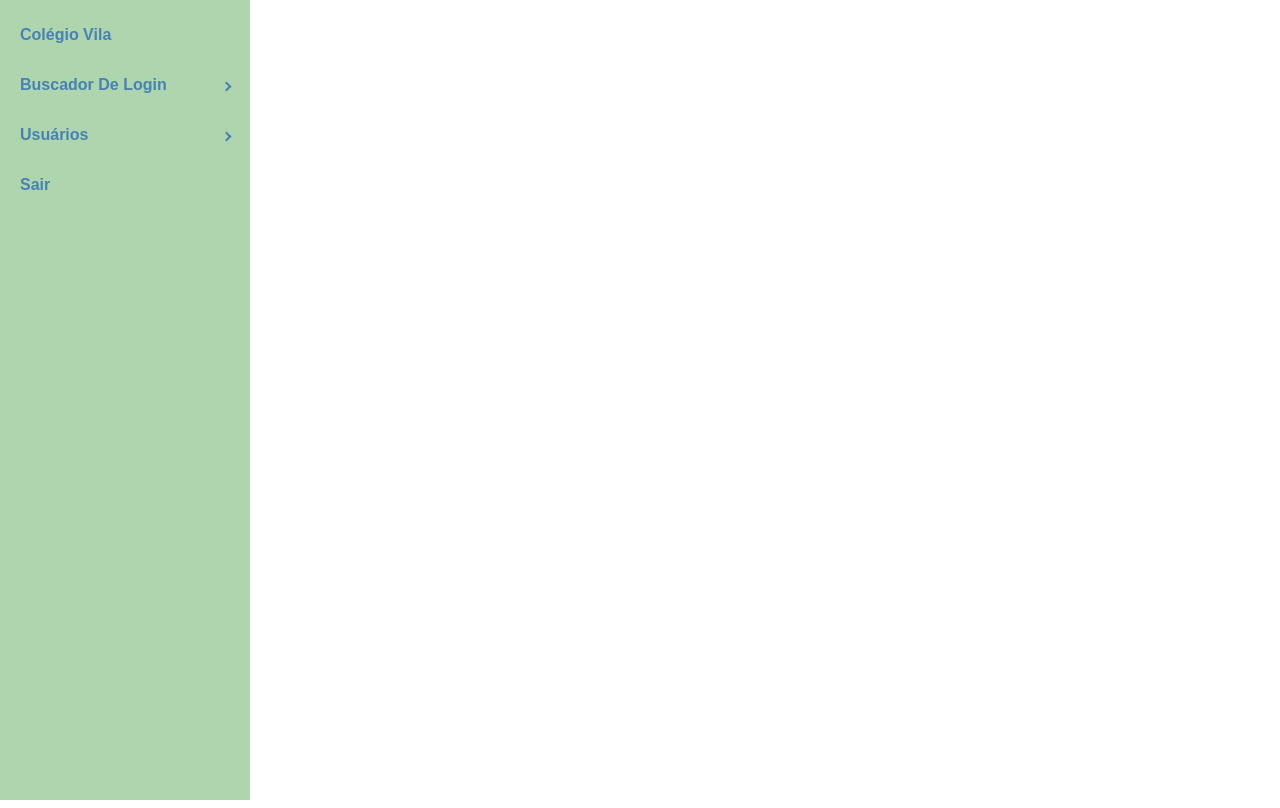
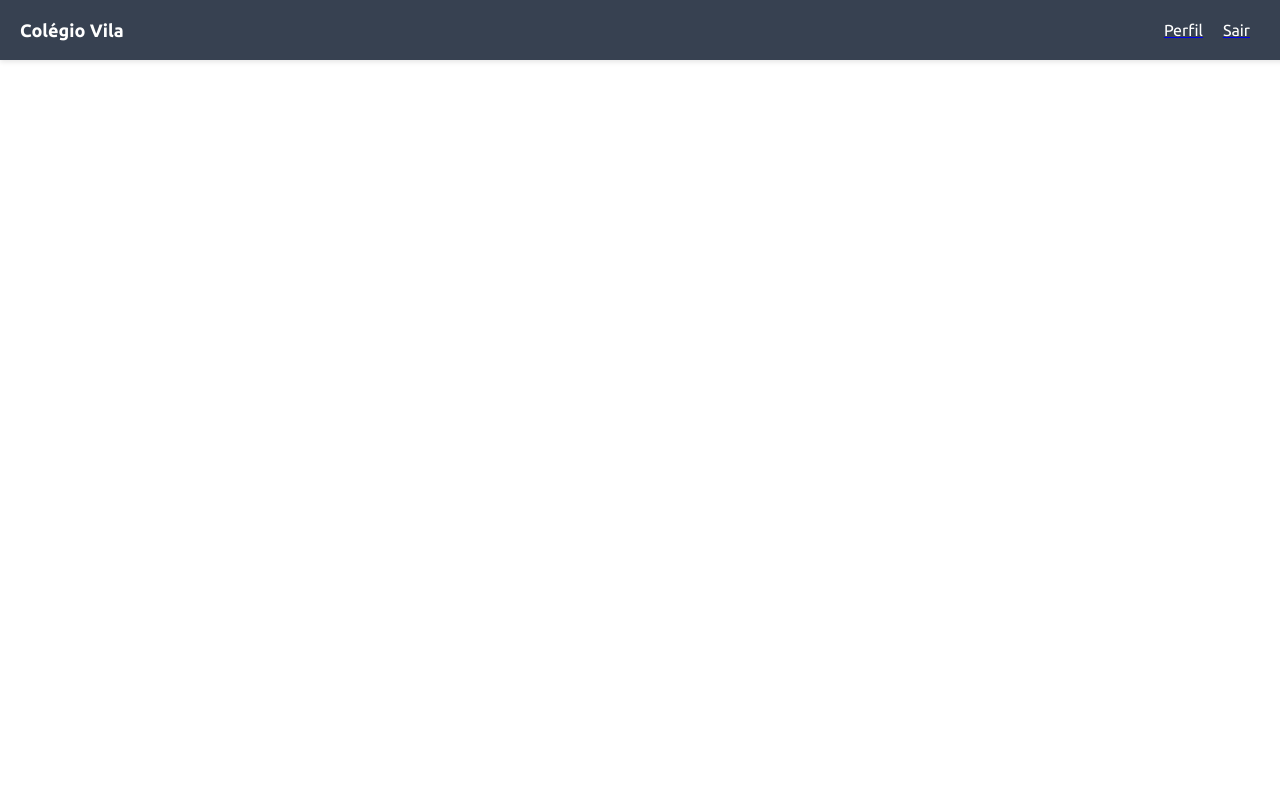
Before and after one commit to Andersonlima13/buscador-nextv2, a Next.js app: page /register in a window 1280 px wide. Built offline with nearby package versions, Linux system fonts and the light colour scheme.

Commit message:
tela inicial ajustada

```diff
--- /dev/null
+++ b/src/app/components/Navbar.jsx
@@ -0,0 +1,70 @@
+// components/Navbar.jsx
+"use client"
+import React from "react";
+import styled from "styled-components";
+import Link from "next/link";
+
+const StyledLinkText = styled.a`
+  color: #ffff;
+  text-decoration: none;
+  font-weight: normal;
+  &:hover {
+    text-decoration: none;
+    color: #3a6d99;
+  }
+`;
+
+const NavContainer = styled.nav`
+  position: fixed;
+  top: 0;
+  left: 0;
+  width: 100%;
+  height: 60px;
+  background: #374151;
+  display: flex;
+  align-items: center;
+  padding: 0 20px;
+  box-shadow: 0 2px 5px rgba(0,0,0,0.1);
+  z-index: 1000;
+`;
+
+const NavSection = styled.div`
+  display: flex;
+  align-items: center;
+  gap: 20px;
+`;
+
+const LeftSection = styled(NavSection)`
+  justify-content: flex-start;
+  width: 250px; /* Mesma largura do sidebar */
+`;
+
+const RightSection = styled(NavSection)`
+  margin-left: auto; /* Mágica do alinhamento à direita */
+  padding-right: 50px; /* Espaço do canto direito */
+`;
+
+const NavTitle = styled.div`
+  color: white;
+  font-size: 18px;
+  font-weight: bold;
+`;
+
+export default function Navbar() {
+  return (
+    <NavContainer>
+      <LeftSection>
+        <NavTitle>Colégio Vila</NavTitle>
+      </LeftSection>
+
+      <RightSection>
+        <Link href="/profile" passHref>
+          <StyledLinkText>Perfil</StyledLinkText>
+        </Link>
+        <Link href="/logout" passHref>
+          <StyledLinkText>Sair</StyledLinkText>
+        </Link>
+      </RightSection>
+    </NavContainer>
+  );
+}
--- a/src/app/components/Sidebar.jsx
+++ b/src/app/components/Sidebar.jsx
@@ -10,7 +10,7 @@ import styled from "styled-components";
 
 
 const StyledLinkText = styled.a`
-  color:#4682B4;
+  color:#4682B;
   text-decoration: none;
   font-weight: normal;
   &:hover {
@@ -27,7 +27,7 @@ export default function Sidebar_component() {
     <div style={{
       width: '250px',
       height: '100vh',
-      background: 'green',
+      background: '#DDE6F0',
       position: 'fixed', // Alterado para fixed
       top: 0, // Fixa no topo
       left: 0, // Fixa na esquerda
@@ -53,14 +53,14 @@ export default function Sidebar_component() {
               if (level === 0) {
                 return {
                   color: '#4682B4',
-                  backgroundColor: active ? '#4682B4' : 'transparent',
+                  backgroundColor: active ? '#00000' : 'transparent',
                   fontWeight: 'bold',
                   fontSize: '16px',
                   fontFamily: 'Arial, sans-serif',
                   margin: 0, // Adicionado
                   padding: '10px 20px', // Controle explícito
                   '&:hover': {
-                    backgroundColor: '#c5f0c5',
+                    backgroundColor: '#00000',
                   },
                 };
               }
@@ -68,13 +68,14 @@ export default function Sidebar_component() {
               if (level === 1) {
                 return {
                   color: '#C4D6E5',
-                  backgroundColor: '#AFD5AF',
+                  backgroundColor: active ? '#00000' : 'transparent',
+
                   fontSize: '14px',
                   fontFamily: 'Arial, sans-serif',
                   margin: 0, // Adicionado
                   padding: '8px 20px 8px 30px', // Padding com indentação
                   '&:hover': {
-                    backgroundColor: '#c5f0c5',
+                    backgroundColor: '#C4D6E5',
                   },
                 };
               }
@@ -102,7 +103,7 @@ export default function Sidebar_component() {
           <MenuItem><Link href="/users" passHref><StyledLinkText>Gerenciar Usuários</StyledLinkText> </Link></MenuItem>
         </SubMenu>
 
-        <MenuItem>Sair</MenuItem>
+
       </Menu>
     </Sidebar>
   </div>
--- a/src/app/register/page.tsx
+++ b/src/app/register/page.tsx
@@ -1,19 +1,12 @@
 import React from "react";
 import Sidebar_component from "../components/Sidebar";
+import Navbar from "../components/Navbar"
+
 
 export default function register() {
   return (
-    <div style={{
-      display: 'flex',
-      minHeight: '100vh'
-    }}>
-      <Sidebar_component />
-      <div style={{
-        flex: 1,
-        padding: '20px'
-      }}>
-        Conteudo pagina de registro
-      </div>
-    </div>
+   <>
+   <Navbar/>
+   </>
   );
 }
```
Also changed, not shown: src/app/components/List.tsx (+15 -13 lines), src/app/home/page.tsx (+4 -3 lines).
